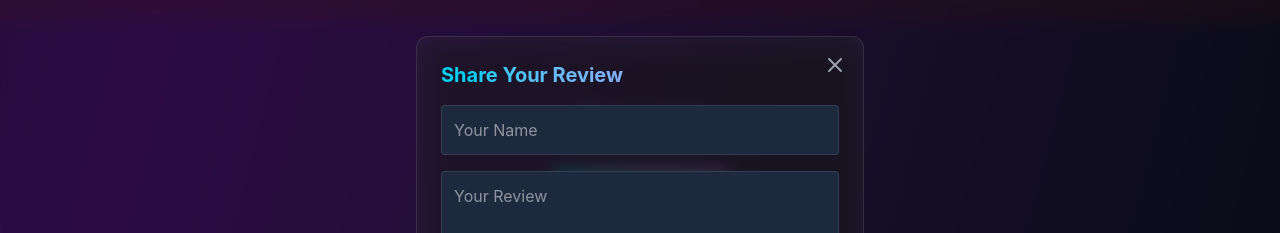
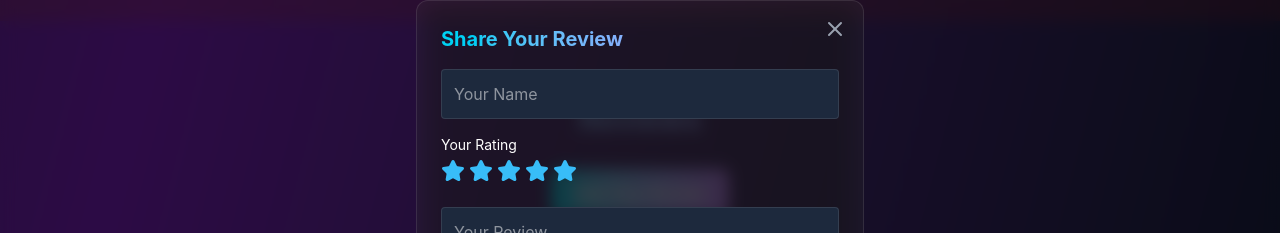
Before and after one commit to coolestcoder655/Portfolio-Project, a React (Vite) app: page / in a window 1280 px wide. Both pictures are taken after a click on the button "Add Your Review". Shown: the part 4359-4592 px from the top of the page. Built offline with nearby package versions, Linux system fonts and the light colour scheme; no server answers; the database is empty.

Commit message:
feat: enhance ReviewsSection with rating functionality and update reviews API

```diff
--- a/src/ReviewsSection.tsx
+++ b/src/ReviewsSection.tsx
@@ -1,6 +1,7 @@
 import { useEffect, useState } from "react";
 import { fetchReviews, addReview } from "./reviewsApi";
 import type { Review } from "./reviewsApi";
+import { Star } from "lucide-react";
 
 const ReviewsSection = ({
   cardClasses,
@@ -14,6 +15,8 @@ const ReviewsSection = ({
   const [reviews, setReviews] = useState<Review[]>([]);
   const [name, setName] = useState("");
   const [message, setMessage] = useState("");
+  const [rating, setRating] = useState(5);
+  const [hoverRating, setHoverRating] = useState(0);
   const [loading, setLoading] = useState(false);
   const [error, setError] = useState("");
   const [success, setSuccess] = useState("");
@@ -28,10 +31,11 @@ const ReviewsSection = ({
     setError("");
     setSuccess("");
     try {
-      await addReview({ name, message });
+      await addReview({ name, message, rating });
       setSuccess("Review submitted!");
       setName("");
       setMessage("");
+      setRating(5);
       setReviews(await fetchReviews());
       // Close modal immediately after successful submission
       setIsModalOpen(false);
@@ -89,11 +93,9 @@ const ReviewsSection = ({
                   <line x1="6" y1="6" x2="18" y2="18"></line>
                 </svg>
               </button>
-
               <h3 className="text-xl font-bold mb-4 text-transparent bg-gradient-to-r from-cyan-400 to-purple-400 bg-clip-text">
                 Share Your Review
-              </h3>
-
+              </h3>{" "}
               <form onSubmit={handleSubmit} className="flex flex-col gap-4">
                 <input
                   className={`p-3 rounded border focus:outline-none ${
@@ -106,6 +108,34 @@ const ReviewsSection = ({
                   onChange={(e) => setName(e.target.value)}
                   required
                 />
+                <div className="mb-2">
+                  <label className="block text-sm mb-1">Your Rating</label>
+                  <div className="flex gap-1">
+                    {[1, 2, 3, 4, 5].map((star) => (
+                      <button
+                        key={star}
+                        type="button"
+                        onClick={() => setRating(star)}
+                        onMouseEnter={() => setHoverRating(star)}
+                        onMouseLeave={() => setHoverRating(0)}
+                        className="transition-transform hover:scale-110"
+                      >
+                        <Star
+                          size={24}
+                          fill={
+                            (hoverRating || rating) >= star ? "#38BDF8" : "none"
+                          }
+                          color={
+                            (hoverRating || rating) >= star
+                              ? "#38BDF8"
+                              : "#9CA3AF"
+                          }
+                          className="transition-colors duration-200"
+                        />
+                      </button>
+                    ))}
+                  </div>
+                </div>
                 <textarea
                   className={`p-3 rounded border focus:outline-none ${
                     isDarkMode
@@ -145,13 +175,26 @@ const ReviewsSection = ({
               key={review.id}
               className={`p-5 rounded-xl border ${cardClasses}`}
             >
-              <div className="flex items-center mb-2">
+              {" "}
+              <div className="flex items-center justify-between mb-2">
+                <div className="flex items-center">
                   <span className="font-semibold mr-2 text-cyan-400">
                     {review.name}
                   </span>
                   <span className="text-xs text-gray-400">
                     {review.createdAt?.toDate?.().toLocaleString?.() || ""}
                   </span>
+                </div>
+                <div className="flex">
+                  {Array.from({ length: 5 }, (_, i) => (
+                    <Star
+                      key={i}
+                      size={16}
+                      fill={i < (review.rating || 5) ? "#38BDF8" : "none"}
+                      color={i < (review.rating || 5) ? "#38BDF8" : "#9CA3AF"}
+                    />
+                  ))}
+                </div>
               </div>
               <p className={textClasses}>{review.message}</p>
             </div>
--- a/src/reviewsApi.ts
+++ b/src/reviewsApi.ts
@@ -5,6 +5,7 @@ export type Review = {
   id?: string;
   name: string;
   message: string;
+  rating: number;
   createdAt?: Timestamp;
 };
 
```
Lines whose indentation alone changed are shown as unchanged.
